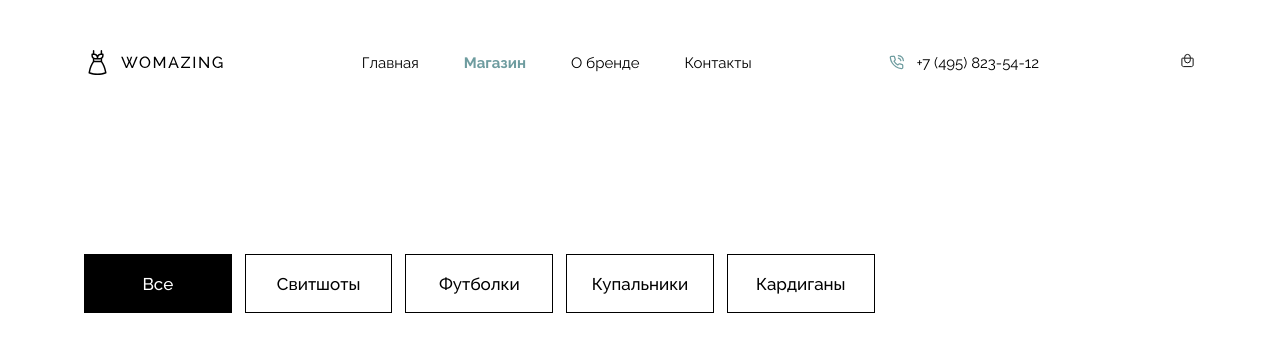
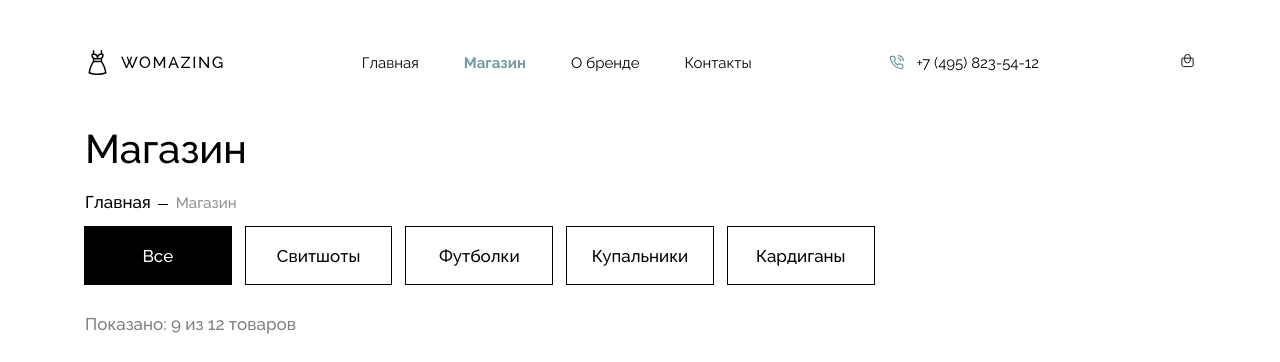
Before and after one commit to ZoirJohn/womazing, a React (Create React App) app: page /shop/1 in a window 1280 px wide. Shown: the top 362 px of the page. Built offline with nearby package versions, Linux system fonts and the light colour scheme.

Commit message:
a little change to shop page

```diff
--- a/src/components/shop/Shop.tsx
+++ b/src/components/shop/Shop.tsx
@@ -23,9 +23,18 @@ const Shop: FC<TProps> = (props) => {
         const handleFilter = (filter: string) => {
                 dispatch(setCurrentFilter(filter))
         }
+        const main = 'Главная'
+        const current = 'Магазин'
         return (
-                <section className={`${styles.shop} mainMarginTop`}>
+                <section className={styles.shop}>
                         <div className={`${styles.shopContainer} container`}>
+                                <div className={styles.shopNavigation}>
+                                        <h1 className={styles.shopHeading}>Магазин</h1>
+                                        <div className={styles.breadcrumb}>
+                                                {main}
+                                                <span className={styles.breadcrumbCurrent}>{current}</span>
+                                        </div>
+                                </div>
                                 <Filter filterNames={filterNames} onPageChange={handleFilter} />
                                 <p className={styles.cardDetails}>
                                         Показано:{' '}
--- a/src/css/assets.module.css
+++ b/src/css/assets.module.css
@@ -43,7 +43,7 @@
         display: grid;
         grid-template-columns: repeat(7, 1fr);
         gap: 1em;
-        margin: 0 0 6em;
+        margin: 0 0 2em;
 }
 
 @media (max-width: 768px) {
--- a/src/css/shop.module.css
+++ b/src/css/shop.module.css
@@ -1,6 +1,12 @@
 .shop,
 .shopContainer {
         width: 100%;
+}
+.shopNavigation{
+        margin: 0 0 1em;
+}
+.shopHeading {
+        margin: 0 0 0.5em;
 }
 .shopCardRow {
         padding: 4.3em 0 4.3em;
@@ -15,6 +21,22 @@
         font-weight: 500;
         color: #808080;
 }
+.breadcrumb {
+        font-size: 17px;
+        font-weight: 500;
+}
+.breadcrumbCurrent {
+        font-weight: 500;
+        color: #909090;
+}
+.breadcrumbCurrent::before {
+        content: '';
+        height: 1px;
+        width: 10px;
+        background: #000;
+        display: inline-block;
+        margin: 0 0.5em 0.2em;
+}
 @media (max-width: 425px) {
         .shopCardRow {
                 grid-template-columns: repeat(auto-fit, minmax(300px, 3fr));
```
